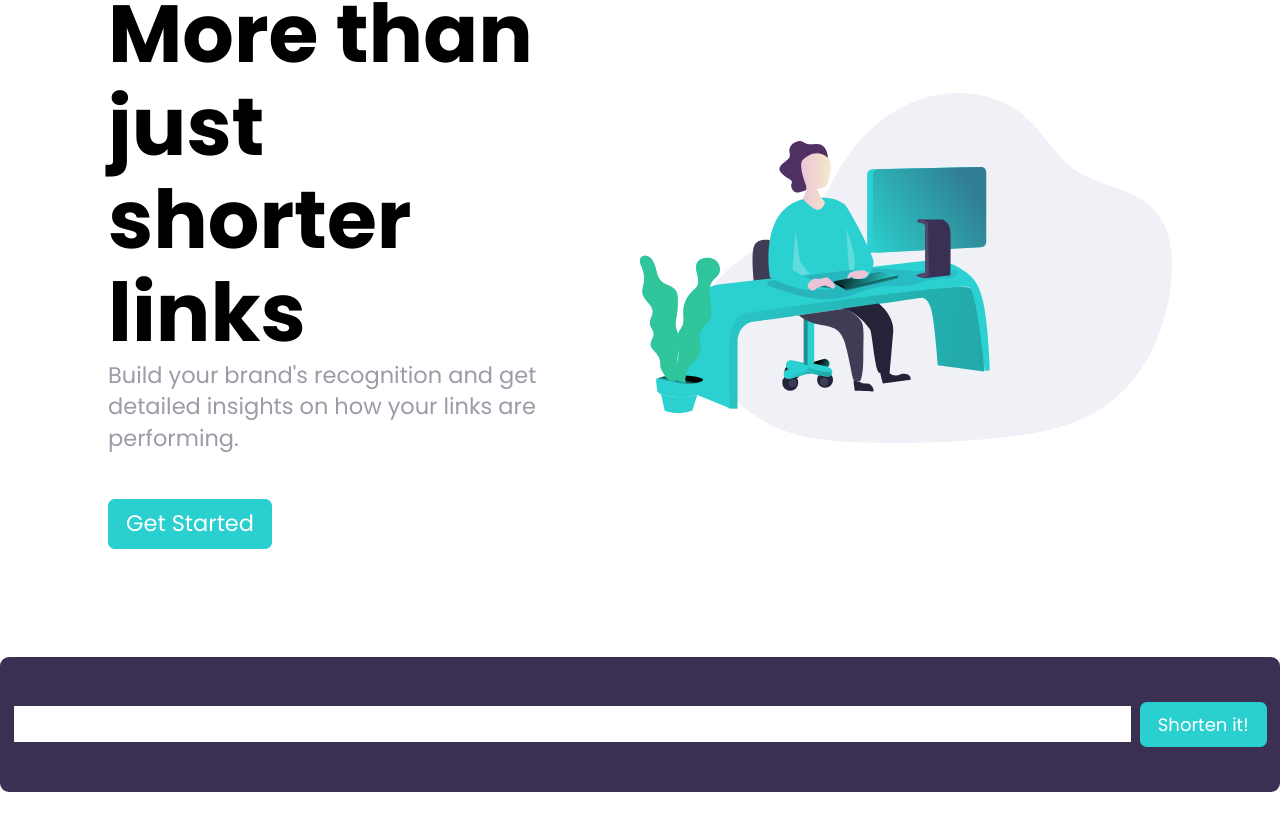
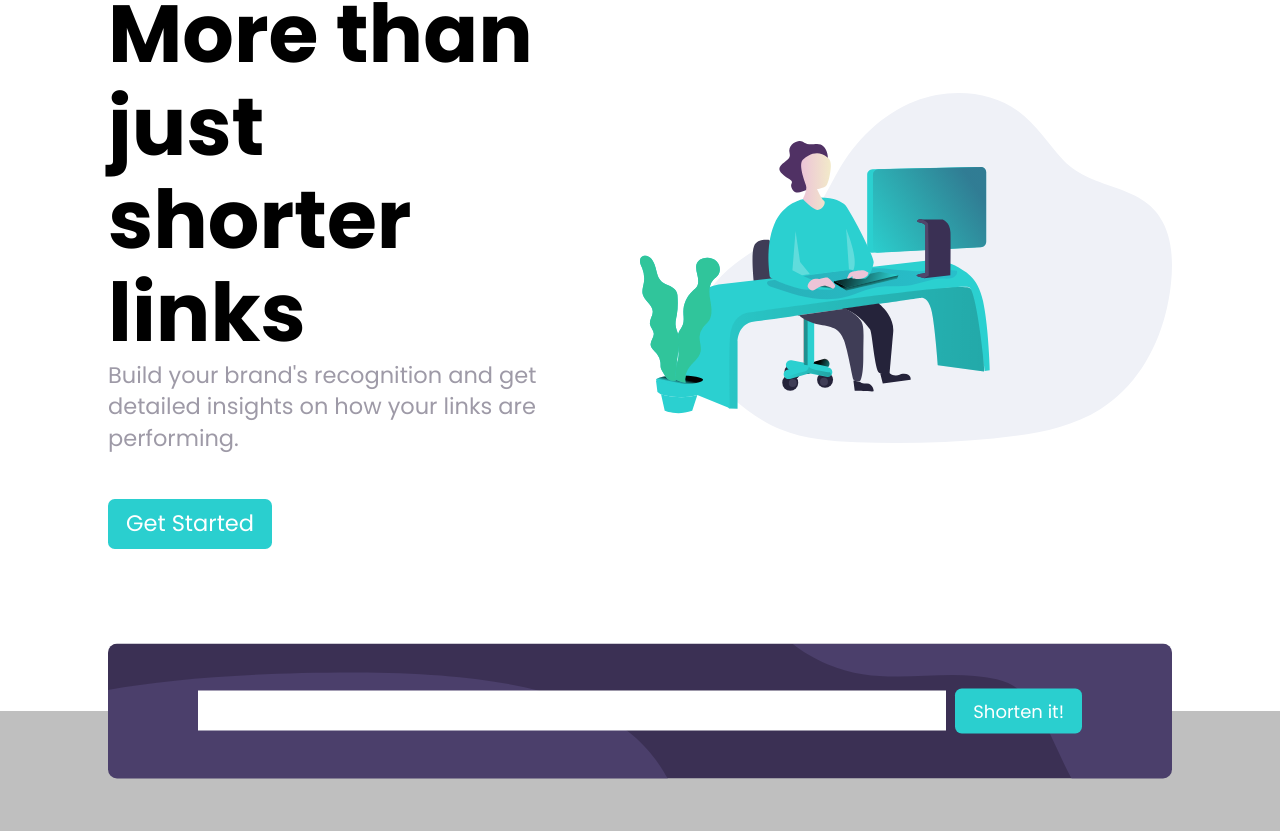
Before and after one commit to qianzhong516/url-shortener, a Next.js app: page / in a window 1280 px wide. Shown: the part 193-1024 px from the top of the page. Before the commit the page ends 985 px from the top, so only its background shows below. Built offline with nearby package versions, Linux system fonts and the light colour scheme.

Commit message:
add url shorten section

```diff
--- a/app/hero.tsx
+++ b/app/hero.tsx
@@ -2,12 +2,12 @@ import Button from '@/app/ui/button/button';
 import Image from 'next/image';
 
 export default function heroSection() {
-    return <section className='flex items-center w-full h-2/3 p-24 gap-20'>
+    return <section className='flex items-center w-full px-24 pt-24 pb-36 gap-20'>
         <div className='w-1/2'>
             <h1 className='text-7xl font-bold'>More than just shorter links</h1>
             <p className='text-xl text-gray-violet'>Build your brand&apos;s recognition and get detailed insights on how your links are performing.</p>
             <Button className='text-xl mt-10'>Get Started</Button>
         </div>
-        <Image className='w-1/2' src="/illustration-working.svg" width={500} height={333} alt='' />
+        <Image className='w-1/2' src="/illustration-working.svg" width={300} height={200} alt='' />
     </section>
 }
--- a/app/page.tsx
+++ b/app/page.tsx
@@ -5,9 +5,13 @@ import HeroSection from '@/app/hero';
 export default function Home() {
 
   return (
-    <main className="flex min-h-screen flex-col ">
+    <main className="flex min-h-screen flex-col">
       <HeroSection />
-      <UrlShortener onShortenUrl={convertUrl} />
+      <section className='w-full bg-gray h-96'>
+        <div className='-translate-y-1/2 px-24'>
+          <UrlShortener onShortenUrl={convertUrl} />
+        </div>
+      </section>
     </main>
   );
 }
--- a/app/url_shortener.tsx
+++ b/app/url_shortener.tsx
@@ -22,8 +22,8 @@ export default function UrlShortener({
 
     return (
         <>
-            <form action={formAction} ref={ref} className='flex min-w-full items-center justify-between gap-x-2 bg-dark-violet px-3 py-10 rounded-lg text-white'>
-                <input type='text' name='longUrl' id='longUrl' className='flex-1 p-1 text-black' />
+            <form action={formAction} ref={ref} className='flex min-w-full items-center justify-between gap-x-2 bg-dark-violet bg-[url("/bg-shorten-desktop.svg")] px-20 py-18 py-10 rounded-lg text-white'>
+                <input type='text' name='longUrl' id='longUrl' className='flex-1 p-1 text-black min-h-[40px]' />
                 <Button type='submit' disabled={status === 'loading'} >Shorten it!</Button>
             </form>
             {!!error && <div>{String(error)}</div>}
--- a/tailwind.config.ts
+++ b/tailwind.config.ts
@@ -30,6 +30,9 @@ const config: Config = {
         'gradient-conic':
           'conic-gradient(from 180deg at 50% 50%, var(--tw-gradient-stops))',
       },
+      maxWidth: {
+        lg: '1440px',
+      },
     },
   },
   plugins: [],
```
Also changed, not shown: public/bg-shorten-desktop.svg (added).
